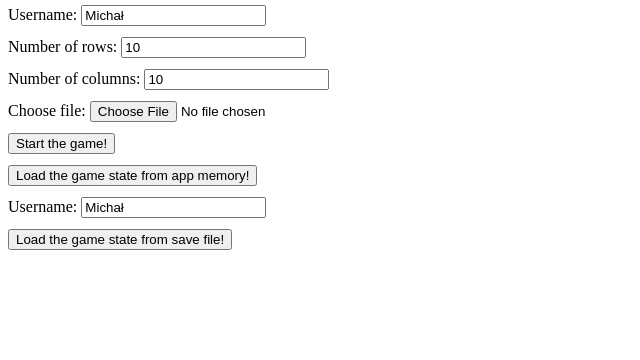
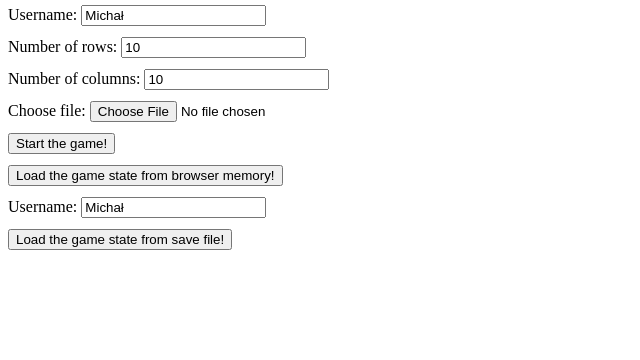
Before and after one commit to michu-dunat/fill-a-pix-flask, a Flask app: page / in a window 1280 px wide. Shown: the part 81-441 px from the top of the page, without its empty margins (0-640 px from the left). Run offline with Flask 2, Linux system fonts and the light colour scheme.

Commit message:
change one word

```diff
--- a/templates/index.html
+++ b/templates/index.html
@@ -15,7 +15,7 @@
 </form>
 
 <form action="/load/memory" method="POST">
-    <input type="submit" value="Load the game state from app memory!">
+    <input type="submit" value="Load the game state from browser memory!">
 </form>
 
 <form action="/load/file" method="POST">
```
